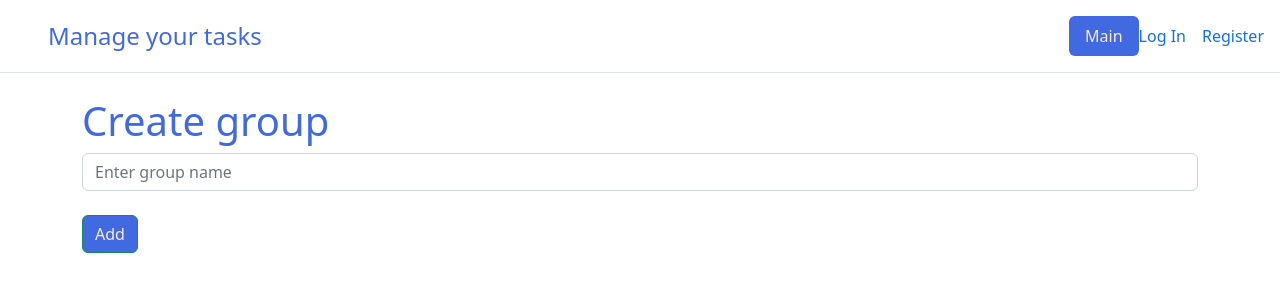
After one commit to KateF20/taskmanager_django, a Django app: page /create_group in a window 1280 px wide. The commit adds this page. Shown: the top 300 px of the page. Run offline with Django 4.2, Linux system fonts and the light colour scheme.

Commit message:
create group template and path to it show the button to create group on the top of the page (added to main/base.html) started working with forms and models, a new form for groups added create group method for views

```diff
--- a/taskmanager/taskeditor/forms.py
+++ b/taskmanager/taskeditor/forms.py
@@ -1,5 +1,5 @@
-from .models import Task
-from django.forms import ModelForm, TextInput, Textarea, CharField, EmailField
+from .models import Task, Group
+from django.forms import ModelForm, TextInput, Textarea, CharField, EmailField, ModelChoiceField
 from django.contrib.auth.forms import UserCreationForm
 from django.contrib.auth.models import User
 
@@ -7,7 +7,7 @@ from django.contrib.auth.models import User
 class TaskForm(ModelForm):
     class Meta:
         model = Task
-        fields = ['title', 'task']
+        fields = ['title', 'task', 'group']
         widgets = {
             'title': TextInput(attrs={
                 'class': 'form-control',
@@ -32,3 +32,19 @@ class NewUserForm(UserCreationForm):
     class Meta:
         model = User
         fields = ['username', 'first_name', 'last_name', 'email', 'password1', 'password2']
+
+
+class GroupForm(ModelForm):
+    class Meta:
+        model = Group
+        fields = ['group']
+        widgets = {
+            'group': TextInput(attrs={
+                'class': 'form-control',
+                'placeholder': 'Enter group name'
+            }),
+        }
+
+    def save(self, commit=True, user=None):
+        self.instance.user = user
+        return super(GroupForm, self).save(commit=commit)
--- a/taskmanager/taskeditor/models.py
+++ b/taskmanager/taskeditor/models.py
@@ -1,5 +1,10 @@
 from django.db import models
 from django.contrib.auth.models import User
+
+
+class Group(models.Model):
+    group = models.CharField('Group', max_length=50)
+    user = models.ForeignKey(User, on_delete=models.SET_NULL, null=True, blank=True)
 
 
 class Task(models.Model):
@@ -7,6 +12,7 @@ class Task(models.Model):
     task = models.TextField('Description')
     user = models.ForeignKey(User, on_delete=models.CASCADE)
     is_completed = models.BooleanField(default=False)
+    group = models.ForeignKey(Group, on_delete=models.SET_NULL, null=True, blank=True)
 
     def __str__(self):
         return self.title
--- a/taskmanager/taskeditor/templates/main/base.html
+++ b/taskmanager/taskeditor/templates/main/base.html
@@ -18,6 +18,7 @@
                                 style="color: antiquewhite; background-color: royalblue">Main</a></li>
           {% if user.is_authenticated %}
               <li class="nav-item"><a href="{% url 'create' %}" class="nav-link" style="color: royalblue">Add new task</a></li>
+              <li class="nav-item"><a href="{% url 'create_group' %}" class="nav-link" style="color: royalblue">Add new group</a></li>
               <li class="nav-item">
                   <a href="{% url 'logout' %}" class="nav-link" style="color: royalblue">Log out</a>
               </li>
--- /dev/null
+++ b/taskmanager/taskeditor/templates/main/create_group.html
@@ -0,0 +1,14 @@
+{% extends 'main/base.html' %}
+
+{% block title %}
+Create group
+{% endblock %}
+
+{% block content %}
+    <h1 style="color: royalblue">Create group</h1>
+    <form method="post">
+        {% csrf_token %}
+        {{ form.group }} <br>
+        <button type="submit" class="btn btn-success" style="color: antiquewhite; background-color: royalblue">Add</button>
+    </form>
+{% endblock %}
--- a/taskmanager/taskeditor/urls.py
+++ b/taskmanager/taskeditor/urls.py
@@ -6,4 +6,5 @@ urlpatterns = [
     path('create', views.create, name='create'),
     path('delete/<int:id>', views.delete_task, name='delete'),
     path('check_completed/<int:id>', views.check_completed, name='check_completed'),
+    path('create_group', views.create_group, name='create_group'),
 ]
--- a/taskmanager/taskeditor/views.py
+++ b/taskmanager/taskeditor/views.py
@@ -1,7 +1,7 @@
 from django.http import HttpResponse, HttpResponseNotFound
 from django.shortcuts import render, redirect
-from .models import Task
-from .forms import TaskForm, NewUserForm
+from .models import Task, Group
+from .forms import TaskForm, NewUserForm, GroupForm
 from django.contrib import messages
 from django.views.decorators.http import require_http_methods
 
@@ -75,3 +75,20 @@ def registration(request):
 
     context = {'form': form}
     return render(request, 'registration/registration.html', context)
+
+
+def create_group(request):
+    form = GroupForm(request.POST or None)
+    if request.method == 'POST':
+        if form.is_valid():
+            form.save(user=request.user)
+            return redirect('home')
+    else:
+        error = 'Not valid form'
+
+    context = {
+        'form': form,
+        'error': error
+    }
+
+    return render(request, 'main/create_group.html', context)
```
